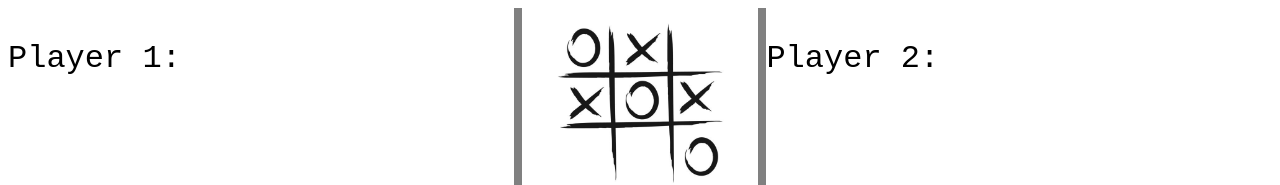
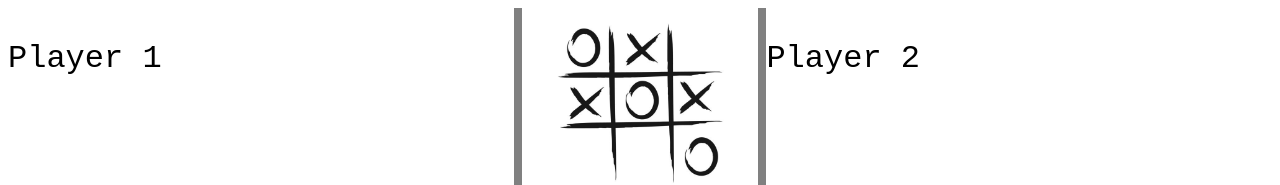
Before and after one commit to pepatt/TikTakToe-hackathon, a React (Vite) app: page / in a window 1280 px wide. Shown: the top 185 px of the page. Built offline with nearby package versions, Linux system fonts and the light colour scheme.

Commit message:
include new changes to content

```diff
--- a/src/components/Header/Header.jsx
+++ b/src/components/Header/Header.jsx
@@ -7,11 +7,11 @@ function Header() {
     <div className="header">
       <div className="header__nav">
         <div className="header__player1">
-          <p>Player 1:</p>
+          <p>Player 1</p>
         </div>
         <img className="header__img" src={TicTac}></img>
         <div className="header__player2">
-          <p>Player 2:</p>
+          <p>Player 2</p>
         </div>
       </div>
     </div>
```
